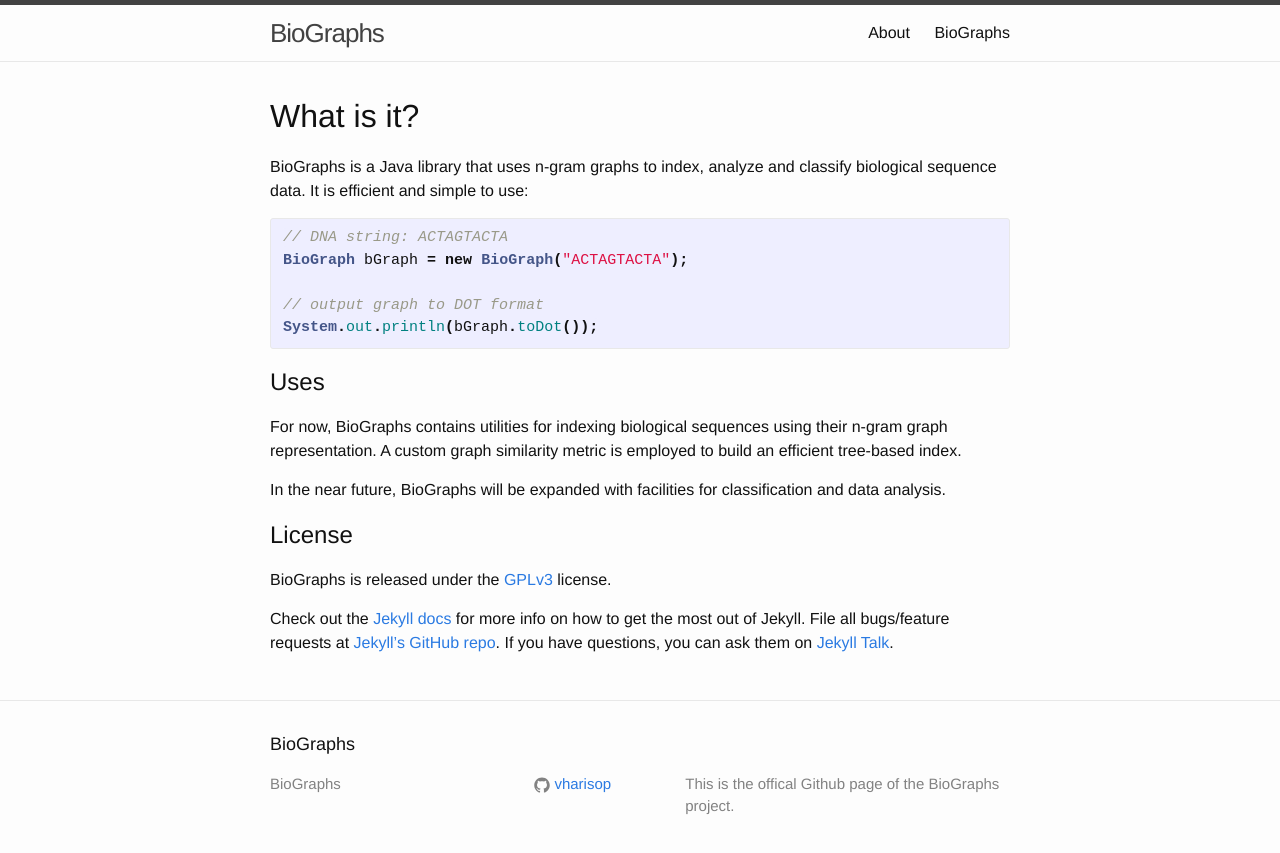
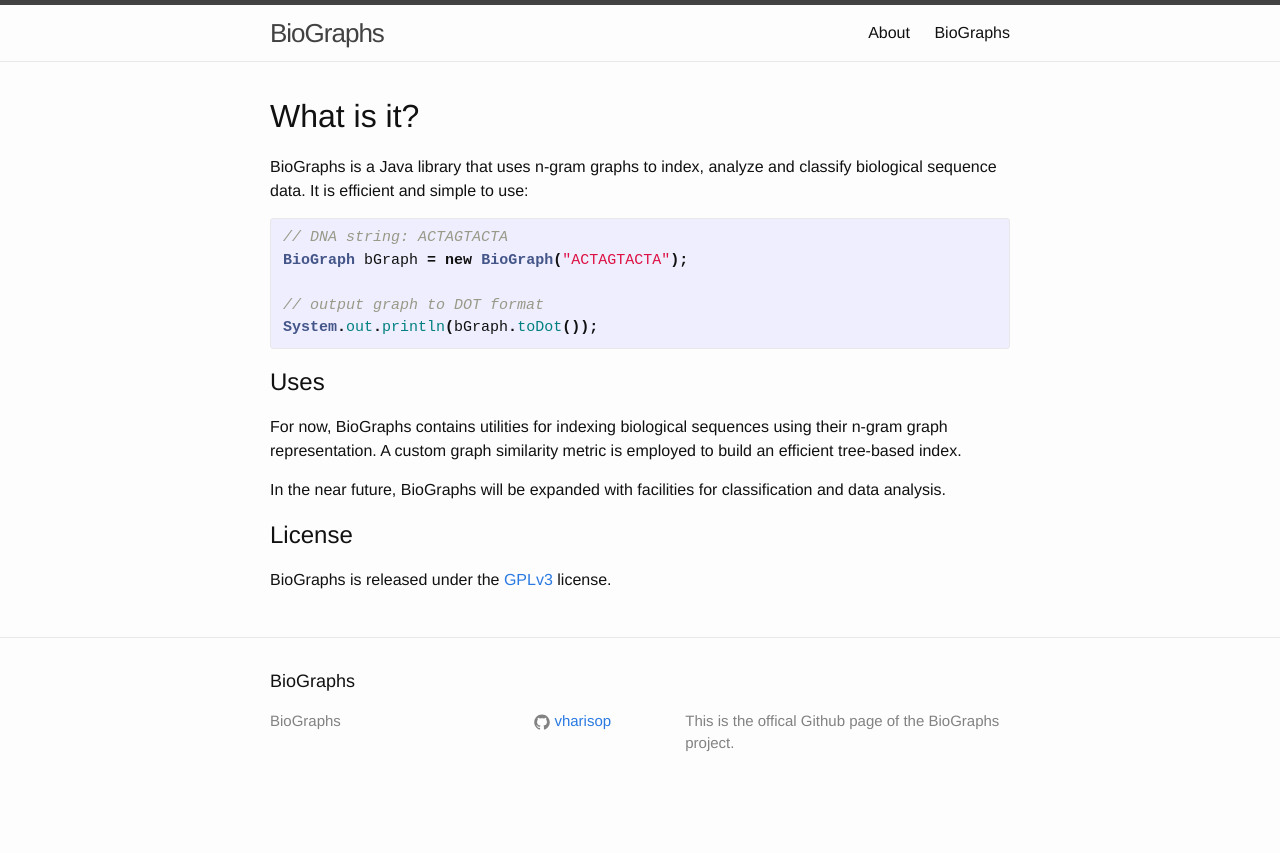
Before and after one commit to VHarisop/BioGraphs, a Jekyll site: the page built from index.md, in a window 1280 px wide. Shown: the top 853 px of the page. Built offline with Jekyll 4.4.1, drawn with Linux system fonts in a browser that asks for light colours.

Commit message:
Removed Jekyll sample text

```diff
--- a/index.md
+++ b/index.md
@@ -22,9 +22,4 @@ In the near future, BioGraphs will be expanded with facilities for classificatio
 ## License
 BioGraphs is released under the [GPLv3][license] license.
 
-Check out the [Jekyll docs][jekyll-docs] for more info on how to get the most out of Jekyll. File all bugs/feature requests at [Jekyll’s GitHub repo][jekyll-gh]. If you have questions, you can ask them on [Jekyll Talk][jekyll-talk].
-
-[jekyll-docs]: http://jekyllrb.com/docs/home
-[jekyll-gh]:   https://github.com/jekyll/jekyll
-[jekyll-talk]: https://talk.jekyllrb.com/
 [license]: https://www.gnu.org/licenses/gpl.html
```
